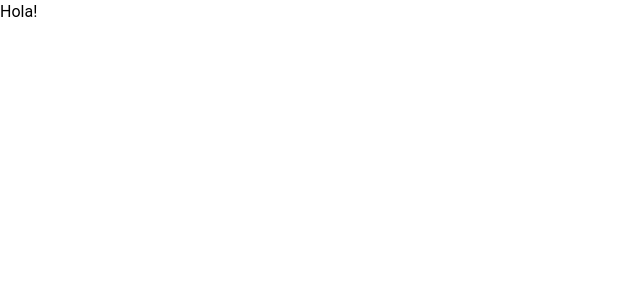
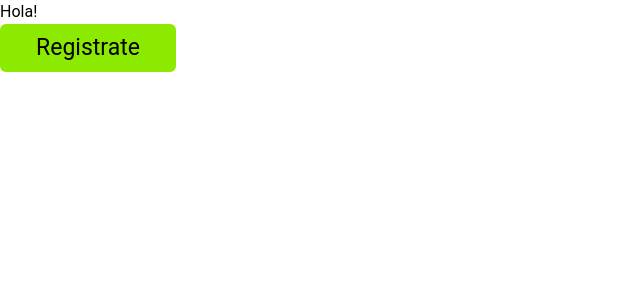
Before and after one commit to No-Country/C16-03-m-node-react-, a React (Vite) app in the folder Client/C16-03-m-node-react-/: page / in a window 1280 px wide. Shown: the top 300 px of the page, without its empty margins (0-640 px from the left). Built offline with nearby package versions, Linux system fonts and the light colour scheme.

Commit message:
Create Button component
Componente button recibe

```diff
--- a/Client/C16-03-m-node-react-/src/App.jsx
+++ b/Client/C16-03-m-node-react-/src/App.jsx
@@ -1,4 +1,5 @@
 import './App.css'
+import Button from './components/button'
 
 function App() {
 
@@ -8,7 +9,7 @@ function App() {
       <div>
        Hola!
       </div>
-
+      <Button text={"Registrate"} />
     </>
   )
 }
--- /dev/null
+++ b/Client/C16-03-m-node-react-/src/components/button.jsx
@@ -0,0 +1,13 @@
+import React from "react";
+
+function noAction(){
+    console.log("Button no recibe parámetro para onClick")
+}
+
+export default function Button({ text, onClick, ...rest }) {
+    return (
+      <button  className="w-44 h-12 text-black text-md bg-green rounded-md" onClick={onClick ? () => onClick(...rest) : noAction}>
+        {text}
+      </button>
+    )
+  }
```
Also changed, not shown: 1 other file (tests, documents, lock files or other folders).
